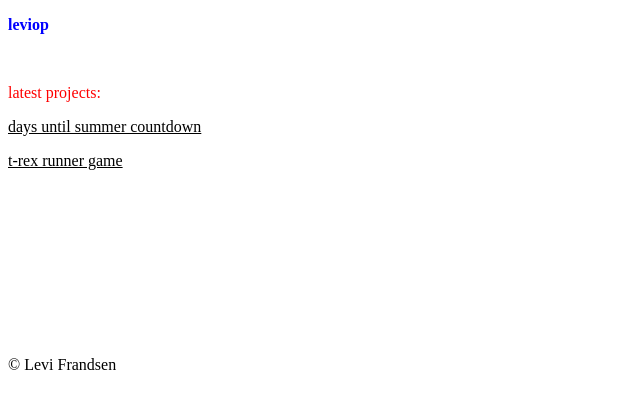
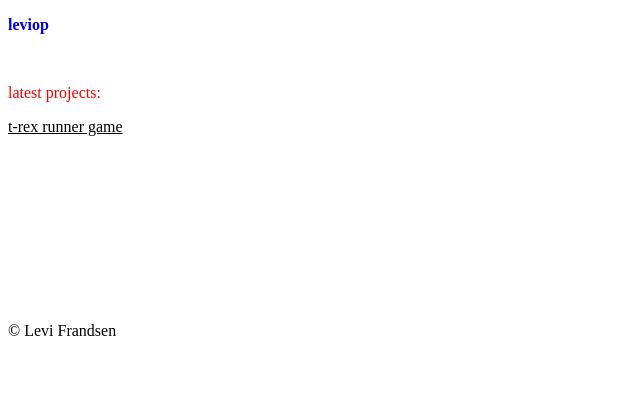
Before and after one commit to LeviOP/LeviOP.github.io, a plain HTML site: page index.html in a window 1280 px wide. Shown: the whole page, without its empty margins (0-640 px from the left). Drawn offline with Linux system fonts and the light colour scheme.

Commit message:
Update index.html

```diff
--- a/index.html
+++ b/index.html
@@ -15,7 +15,6 @@
 <p><span style="color: #0000ff;"><strong>leviop</strong></span></p>
 <p>&nbsp;</p>
 <p><span style="color: #ff0000;">latest projects:</span></p>
-<p><span style="color: #000000;"><a style="color: #000000;" href="/daysuntilsummer">days until summer countdown</a></span></p>
   <p><span style="color: #000000;"><a style="color: #000000;" href="/t-rex-runner">t-rex runner game</a></span></p>
   <p>&nbsp;</p>
 <p>&nbsp;</p>
```
